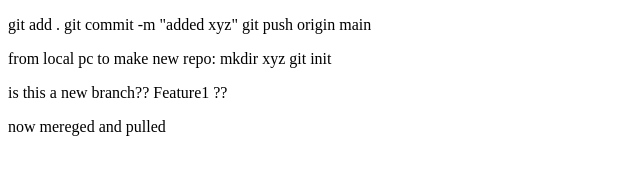
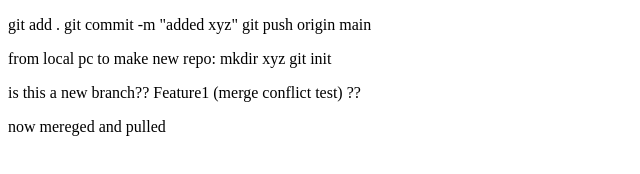
Before and after one commit to Senku24/localRepo, a plain HTML site: page index.html in a window 1280 px wide. Shown: the whole page, without its empty margins (0-640 px from the left). Drawn offline with Linux system fonts and the light colour scheme.

```diff
--- a/index.html
+++ b/index.html
@@ -16,7 +16,7 @@
         mkdir xyz
         git init
     </p>
-    <p>is this a new branch?? Feature1 ??</p>
+    <p>is this a new branch?? Feature1 (merge conflict test) ??</p>
     <p>now mereged and pulled</p>
 </body>
 </html>
```
